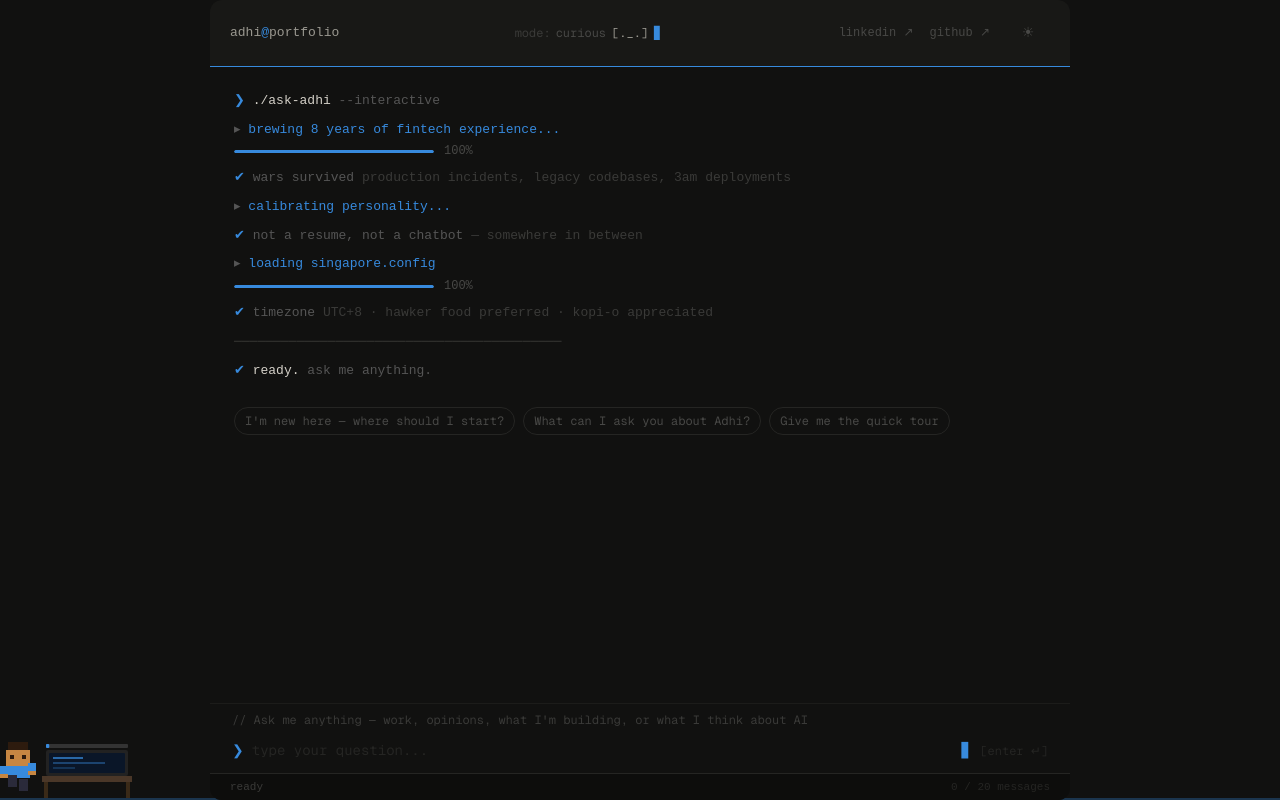
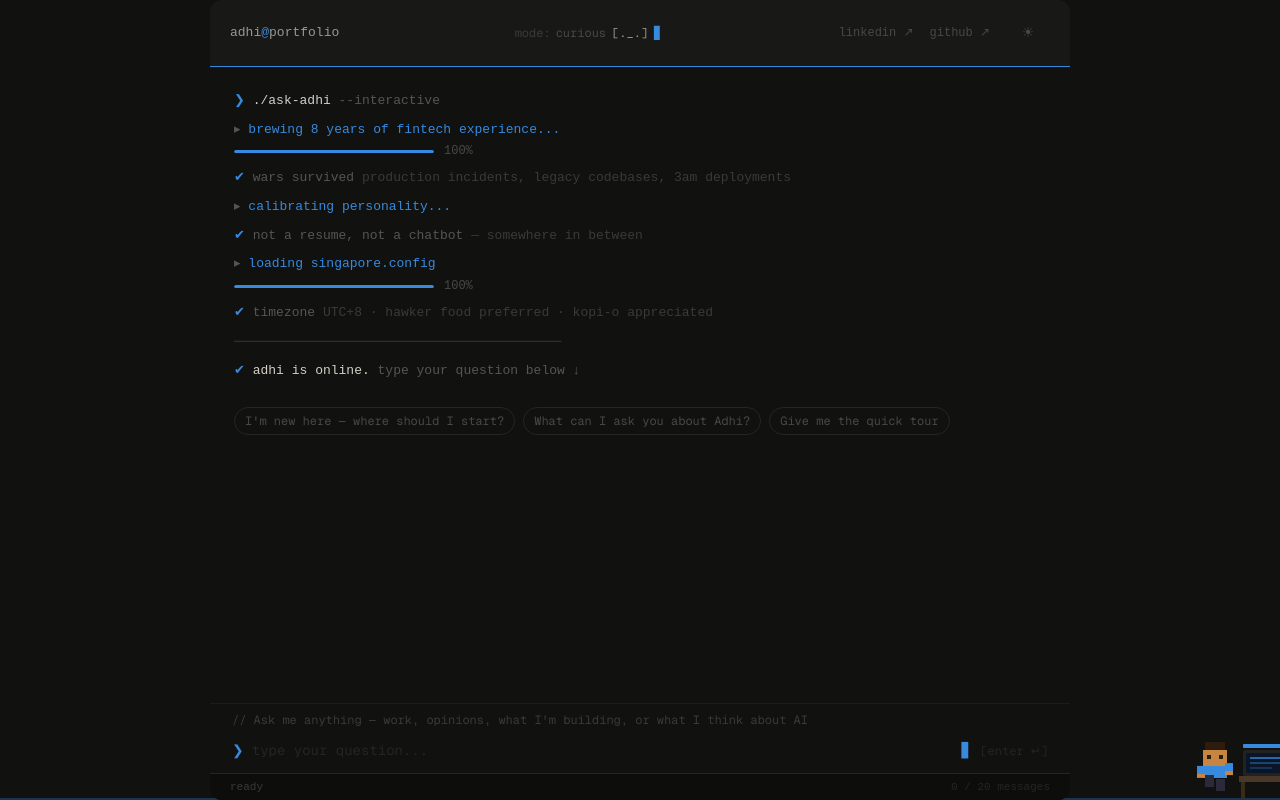
Before and after one commit to Adhiyaman-Sisubalan/ask-adhi, a Next.js app: page / in a window 1280 px wide. Both pictures are taken after a click on the button "Toggle light/dark mode". Built offline with nearby package versions, Linux system fonts and the light colour scheme.

Commit message:
Update boot animation and pixel character components
Co-authored-by: Cursor <cursoragent@cursor.com>

```diff
--- a/components/BootAnimation.tsx
+++ b/components/BootAnimation.tsx
@@ -109,8 +109,8 @@ export function BootAnimation({ onComplete, skipAnimation = false }: BootAnimati
     <span style={{ color: 'var(--text-dim)' }}>{'─'.repeat(42)}</span>,
     <>
       <span style={{ color: 'var(--accent)' }}>✔</span>{' '}
-      <span style={{ color: 'var(--text-primary)' }}>ready.</span>{' '}
-      <span style={{ color: 'var(--text-subtle)' }}>ask me anything.</span>
+      <span style={{ color: 'var(--text-primary)' }}>adhi is online.</span>{' '}
+      <span style={{ color: 'var(--text-subtle)' }}>type your question below ↓</span>
     </>,
   ]
 
--- a/components/PixelCharacter.tsx
+++ b/components/PixelCharacter.tsx
@@ -64,7 +64,7 @@ export default function PixelCharacter() {
 
     // Terminal bounds + mobile flag
     const updateBounds = () => {
-      const el = document.querySelector('[data-pixel-avoid]')
+      const el = document.querySelector('[data-pixel-avoid] > div')
       if (el) {
         const rect = el.getBoundingClientRect()
         termBoundsRef.current = { left: rect.left, right: rect.right }
```
